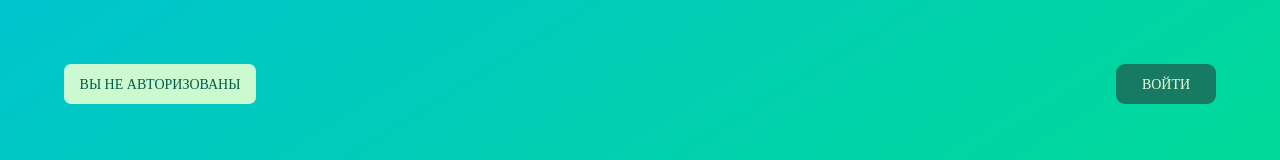
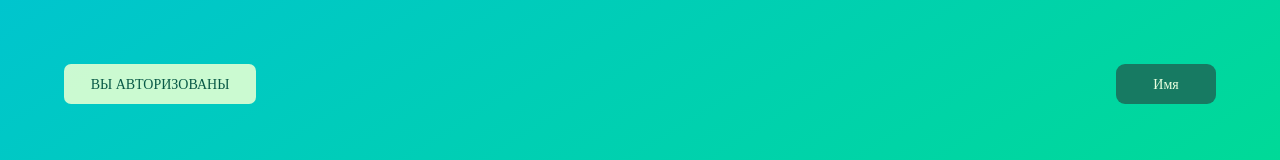
Before and after one commit to 69raccoon96/hackathon2020, a React (Create React App) app: page / in a window 1280 px wide. Shown: the top 160 px of the page. Built offline with nearby package versions, Linux system fonts and the light colour scheme.

Commit message:
fix upper row

```diff
--- a/src/App.css
+++ b/src/App.css
@@ -33,6 +33,7 @@
 }
 .not-auth-button
 {
+  margin-left: 5%;
   flex-basis: 100px;
   height: 40px;
   margin-right: 5%;
--- a/src/App.js
+++ b/src/App.js
@@ -6,17 +6,23 @@ function App() {
     <div className="App">
       <header className="App-header">
           <div className="box">
-              <MyComponent></MyComponent>
+              <UpperRow></UpperRow>
           </div>
       </header>
     </div>
   );
 }
-const MyComponent = ({ logged }) => {
-    if (logged) {
+const UpperRow = ({ logged }) => {
+    if (true) {
         return (
-            <div className="hello">
+            <div className="upper-row">
+                <div className="not-auth-box">
+                    <div className="not-auth-text">ВЫ АВТОРИЗОВАНЫ</div>
 
+                </div>
+                <button className="not-auth-button">
+                    <span className="not-auth-button-text">Имя</span>
+                </button>
             </div>
         );
     }
```
